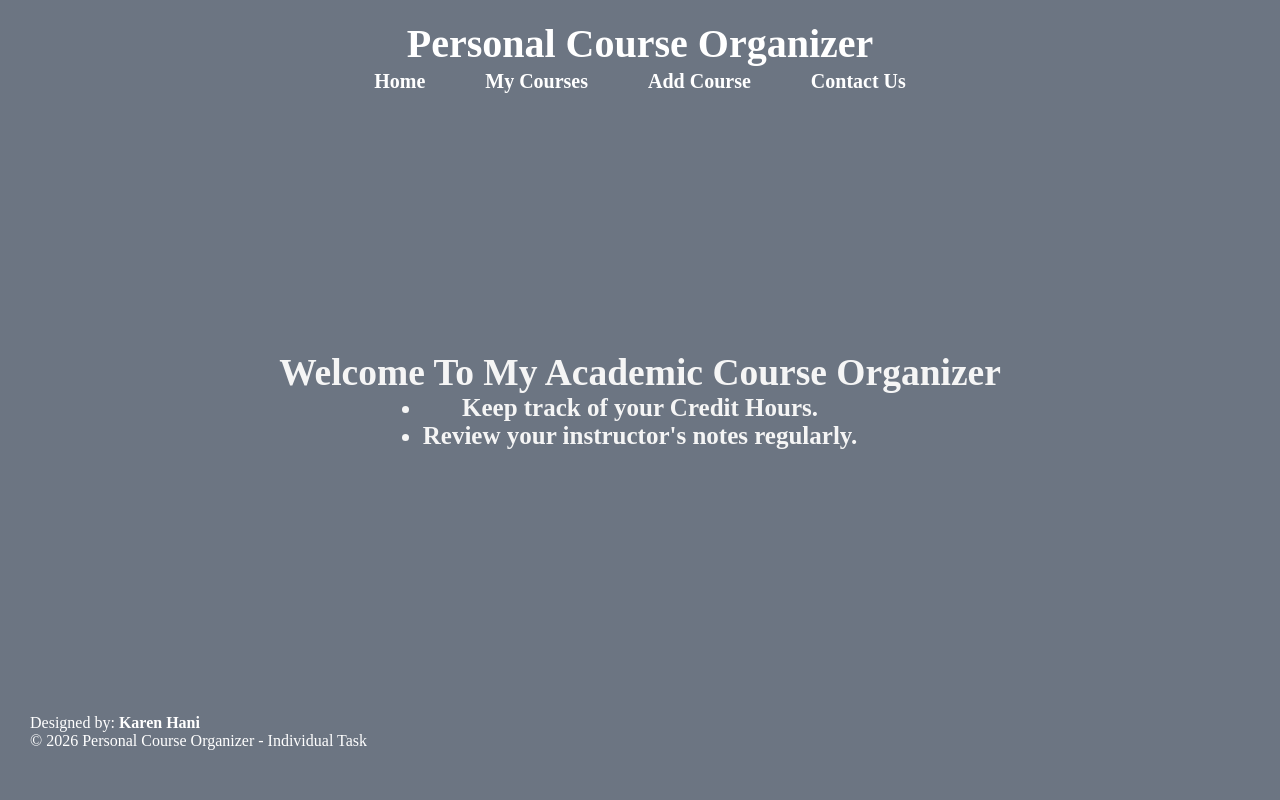
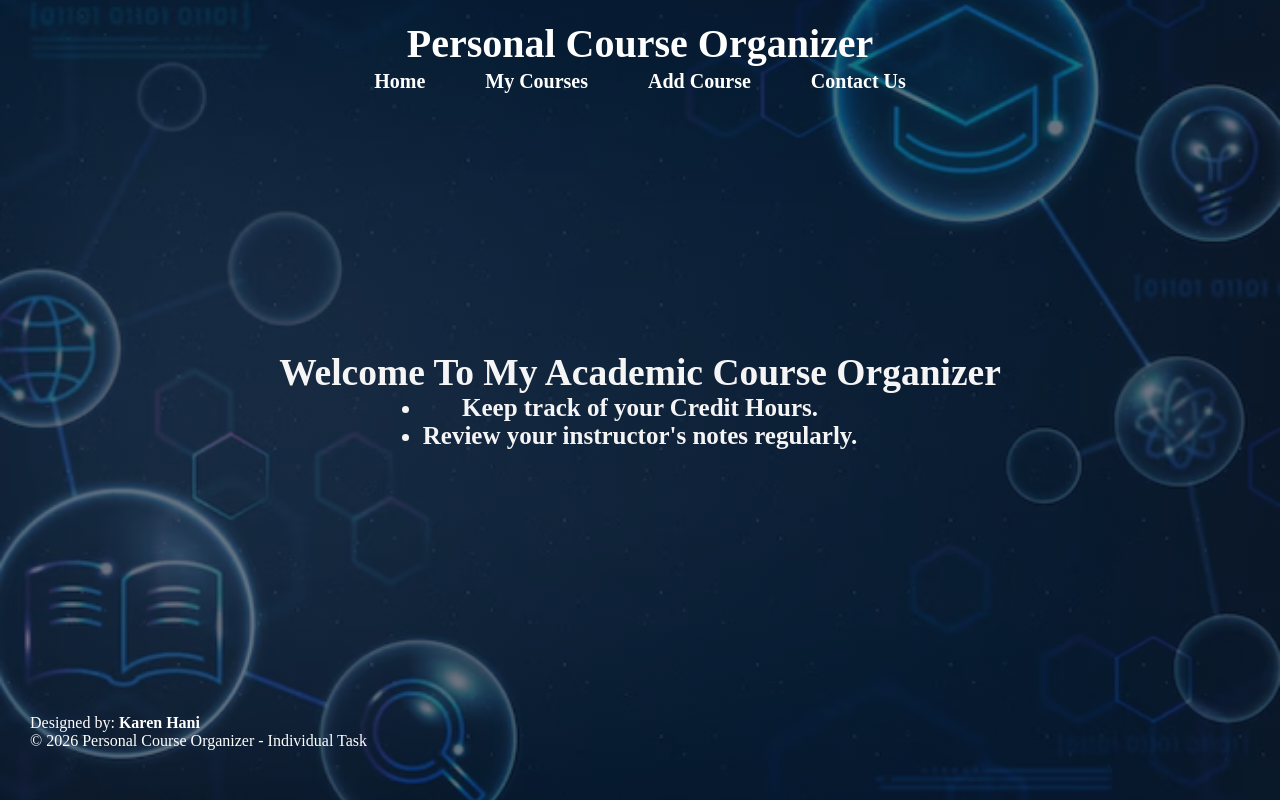
Before and after one commit to karenhany07/KarenHany.github.io, a plain HTML site: page index.html in a window 1280 px wide. Drawn offline with Linux system fonts and the light colour scheme.

Commit message:
Add files via upload

```diff
--- a/style.css
+++ b/style.css
@@ -5,7 +5,7 @@
     font-family:unset;
 }
 .hero-section {
-    background-image: linear-gradient(rgba(10, 25, 47, 0.6), rgba(10, 25, 47, 0.6)), url(imgs/geometric-science-education-background-vector-gradient-blue-digital-remix_53876-125993.avif);
+    background-image: linear-gradient(rgba(10, 25, 47, 0.6), rgba(10, 25, 47, 0.6)), url(geometric-science-education-background-vector-gradient-blue-digital-remix_53876-125993.avif);
     background-size: cover;
     background-position: center;
     min-height: 100vh;
```
